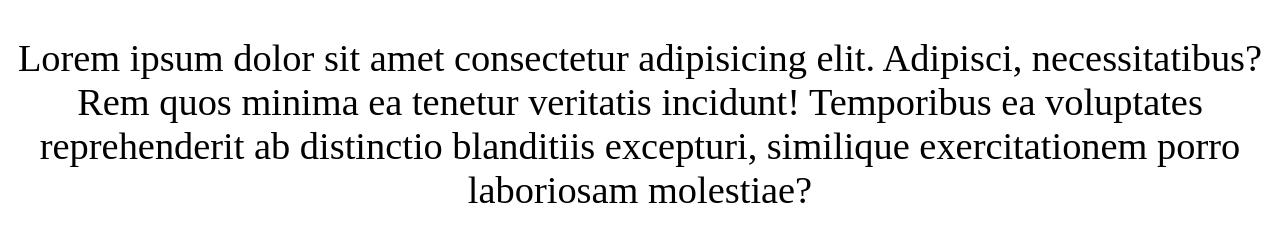
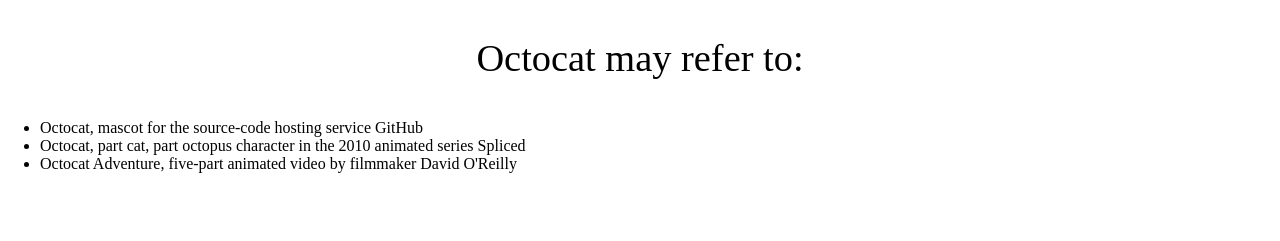
Before and after one commit to nwelter1/Github-octocat-pull-demo, a plain HTML site: page index.html in a window 1280 px wide. Shown: the part 747-988 px from the top of the page. After the commit the page ends 936 px from the top, so only its background shows below. Drawn offline with Linux system fonts and the light colour scheme.

Commit message:
Update index.html

```diff
--- a/index.html
+++ b/index.html
@@ -10,7 +10,12 @@
     <div>
         <h1>Github Pull Demo Code</h1>
         <img src="images/Octocat.png" alt="Octocat Github Logo">
-        <p>Lorem ipsum dolor sit amet consectetur adipisicing elit. Adipisci, necessitatibus? Rem quos minima ea tenetur veritatis incidunt! Temporibus ea voluptates reprehenderit ab distinctio blanditiis excepturi, similique exercitationem porro laboriosam molestiae?</p>
-    </div>
+        <p>Octocat may refer to:</p>
+        <ul>
+            <li>Octocat, mascot for the source-code hosting service GitHub</li>
+            <li>Octocat, part cat, part octopus character in the 2010 animated series Spliced</li>
+            <li>Octocat Adventure, five-part animated video by filmmaker David O'Reilly</li>
+        </ul>
+            </div>
 </body>
 </html>
```
